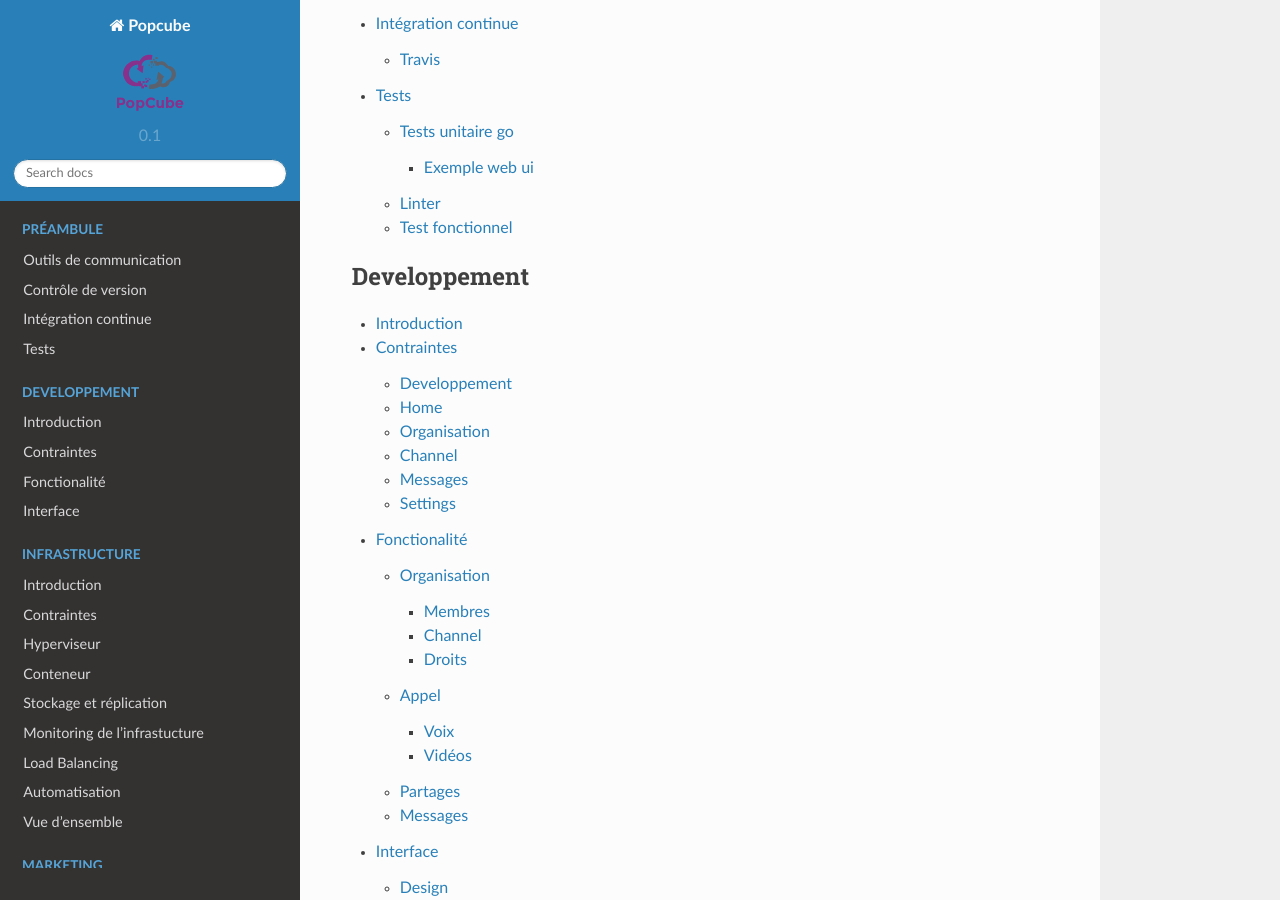
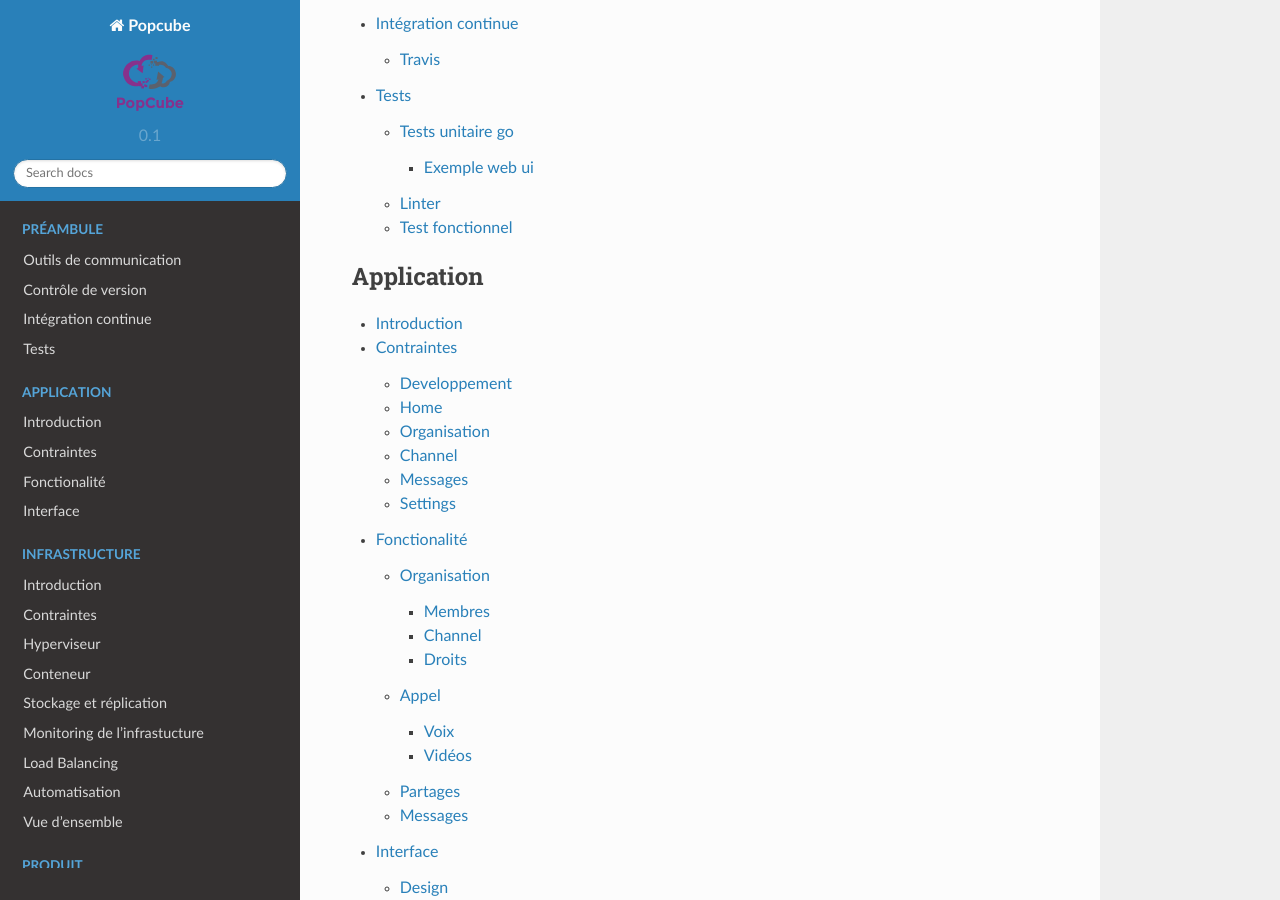
Before and after one commit to clementlecorre/popcube_docs, a Sphinx documentation site: the page built from popcube/source/index.rst, in a window 1280 px wide and 900 px high, scrolled down 714 px. Built offline with Sphinx 7.4.7 and the Read the Docs theme 2.0.0, drawn with Linux system fonts in a browser that asks for light colours.

Commit message:
correct title

```diff
--- a/popcube/source/index.rst
+++ b/popcube/source/index.rst
@@ -30,7 +30,7 @@ Leur nouveau produit est un système complet de messagerie instantanée, tel que
 
 .. toctree::
    :maxdepth: 3
-   :caption: Developpement
+   :caption: Application
 
    developpement/introduction
    developpement/fonctionalite
@@ -51,6 +51,6 @@ Leur nouveau produit est un système complet de messagerie instantanée, tel que
 
 .. toctree::
   :maxdepth: 3
-  :caption: Marketing
+  :caption: Produit
 
   marketing/introduction
```
